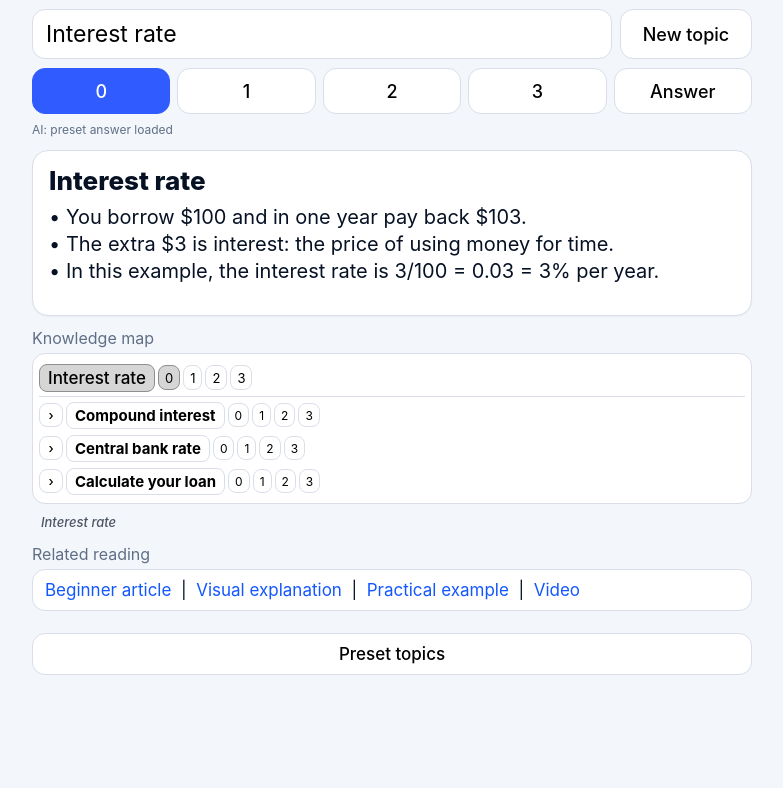
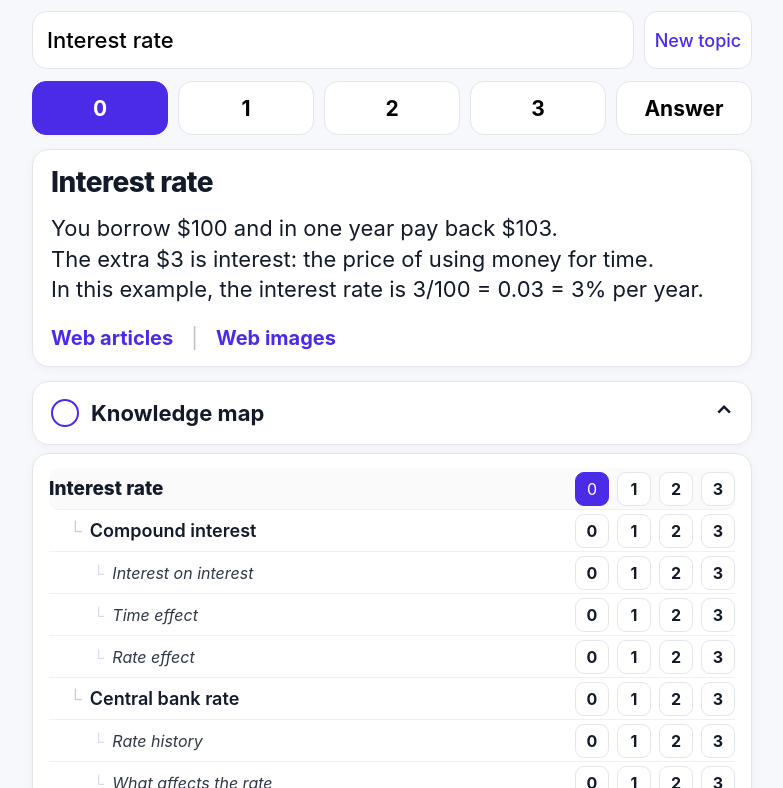
Before and after one commit to Sizifovt/vody-rev31-ai, a website: page index.html in a window 1280 px wide. Shown: the part 79-867 px from the top of the page, without its empty margins (248-1031 px from the left). Before the commit the page ends 800 px from the top, so only its background shows below. Drawn offline with Linux system fonts and the light colour scheme.

Commit message:
Add files via upload

```diff
--- a/index.html
+++ b/index.html
@@ -3,7 +3,7 @@
 <head>
 <meta charset="utf-8">
 <meta name="viewport" content="width=device-width, initial-scale=1">
-<title>VODY correct layout rev32</title>
+<title>VODY correct layout rev33</title>
 <style>
 :root{
   --blue:#2f5bff;
@@ -721,11 +721,222 @@ button{
   .input-row{grid-template-columns:1fr 108px}
   #newTopicBtn{font-size:15px}
 }
+
+/* Rev33: iPhone-style clean UI, collapsible blocks, readable hierarchy map */
+:root{
+  --blue:#4b2be8;
+  --bg:#f7f8fc;
+  --card:#ffffff;
+  --line:#e2e5ec;
+  --text:#131a29;
+  --muted:#727b8c;
+}
+body{
+  background:var(--bg) !important;
+  color:var(--text) !important;
+  font-family:-apple-system, BlinkMacSystemFont, "SF Pro Display", "SF Pro Text", "Segoe UI", Roboto, Arial, sans-serif !important;
+}
+.logo{
+  color:var(--blue) !important;
+  font-size:33px !important;
+  font-weight:850 !important;
+  letter-spacing:-1.4px !important;
+}
+.slogan{font-size:14px !important; margin-bottom:14px !important;}
+input{
+  min-height:58px !important;
+  border-radius:15px !important;
+  font-size:22px !important;
+  font-weight:500 !important;
+  padding:11px 14px !important;
+}
+.input-row{grid-template-columns:1fr 108px !important; gap:10px !important;}
+#newTopicBtn{font-size:18px !important; color:var(--blue) !important;}
+.controls{gap:10px !important; margin:12px 0 14px !important;}
+.controls button{
+  min-height:54px !important;
+  border-radius:14px !important;
+  font-size:21px !important;
+  font-weight:650 !important;
+}
+button.active, button.primary{
+  background:var(--blue) !important;
+  border-color:var(--blue) !important;
+  color:#fff !important;
+}
+.answer-card, .section-panel, .preset-panel, .more.show{
+  background:var(--card) !important;
+  border:1px solid var(--line) !important;
+  border-radius:17px !important;
+  box-shadow:0 2px 10px rgba(15,23,42,0.045) !important;
+}
+.answer-card{padding:18px 18px 16px !important; margin-bottom:14px !important;}
+.answer-card.loading{min-height:92px; display:flex; align-items:center;}
+.answer-card.loading .text{margin:0 !important; color:var(--blue); font-weight:700;}
+.title{
+  font-size:28px !important;
+  font-weight:850 !important;
+  letter-spacing:-0.5px !important;
+  margin-bottom:16px !important;
+}
+.text{
+  font-size:22px !important;
+  line-height:1.38 !important;
+  white-space:pre-line !important;
+  margin-bottom:18px !important;
+}
+.reading{
+  border:0 !important;
+  border-top:0 !important;
+  padding:4px 0 0 !important;
+  margin:0 !important;
+  display:flex;
+  gap:18px;
+  align-items:center;
+  font-size:20px !important;
+  font-weight:650;
+}
+.reading a{color:var(--blue) !important;}
+.reading-sep{color:#b8becb; font-weight:400;}
+.label,.ai-status{display:none !important;}
+.section-toggle{
+  width:100%;
+  min-height:64px;
+  margin:10px 0 0;
+  padding:0 18px;
+  border-radius:17px;
+  display:flex;
+  align-items:center;
+  justify-content:space-between;
+  color:var(--text);
+  font-size:22px;
+  font-weight:750;
+  background:#fff;
+  box-shadow:0 2px 10px rgba(15,23,42,0.035);
+}
+.section-toggle::before{
+  content:"";
+  width:24px;
+  height:24px;
+  margin-right:12px;
+  border-radius:50%;
+  border:2px solid var(--blue);
+  display:inline-block;
+}
+.section-toggle{justify-content:flex-start;}
+.section-toggle .chev{margin-left:auto; color:var(--text); font-size:22px;}
+.section-panel{
+  display:none;
+  padding:14px 16px 16px;
+  margin:8px 0 14px;
+}
+.section-panel.show{display:block;}
+.map{
+  border:0 !important;
+  padding:0 !important;
+  margin:0 !important;
+  background:transparent !important;
+  box-shadow:none !important;
+}
+.map-row{
+  display:grid;
+  grid-template-columns:minmax(0,1fr) auto;
+  align-items:center;
+  gap:10px;
+  min-height:42px;
+  border-bottom:1px solid #eef0f5;
+}
+.map-row:last-child{border-bottom:0;}
+.map-row.current{background:#fafafa; border-radius:10px;}
+.map-name{
+  min-height:34px !important;
+  border:0 !important;
+  background:transparent !important;
+  padding:0 !important;
+  text-align:left;
+  justify-content:flex-start;
+  color:var(--text) !important;
+  font-size:19px !important;
+  font-weight:760 !important;
+  overflow:hidden;
+  text-overflow:ellipsis;
+  white-space:nowrap;
+}
+.depth-1 .map-name{
+  font-size:18px !important;
+  font-weight:620 !important;
+  padding-left:20px !important;
+}
+.depth-1 .map-name::before{content:"└"; color:#c8c4f3; margin-right:8px;}
+.depth-2 .map-name{
+  font-size:16px !important;
+  font-weight:450 !important;
+  font-style:italic;
+  padding-left:44px !important;
+  color:#303847 !important;
+}
+.depth-2 .map-name::before{content:"└"; color:#d8d5f7; margin-right:8px; font-style:normal;}
+.map-levels{display:flex; gap:8px; align-items:center;}
+.map-level{
+  min-height:34px !important;
+  min-width:34px !important;
+  width:34px !important;
+  padding:0 !important;
+  border-radius:9px !important;
+  font-size:16px !important;
+  font-weight:650 !important;
+  background:#fff !important;
+  color:var(--text) !important;
+  border:1px solid var(--line) !important;
+}
+.map-level.current{
+  background:var(--blue) !important;
+  color:#fff !important;
+  border-color:var(--blue) !important;
+}
+.map-level.touched{background:#f0f1f4 !important;}
+.pathline{display:none !important;}
+.preset-panel{
+  margin:8px 0 14px !important;
+  padding:14px !important;
+}
+.preset-panel.show{display:block !important;}
+.more{
+  display:none;
+  margin:8px 0 14px !important;
+  padding:14px !important;
+  color:var(--muted) !important;
+  font-size:16px !important;
+}
+.more.show{display:block !important;}
+@media(max-width:600px){
+  .wrap{width:calc(100vw - 16px) !important; margin:10px auto 28px !important;}
+  .logo{font-size:29px !important;}
+  .slogan{font-size:12px !important;}
+  input{min-height:50px !important; font-size:19px !important;}
+  .input-row{grid-template-columns:1fr 86px !important; gap:8px !important;}
+  #newTopicBtn{font-size:15px !important;}
+  .controls{gap:7px !important;}
+  .controls button{min-height:45px !important; font-size:17px !important; border-radius:12px !important;}
+  #answerBtn{font-size:15px !important;}
+  .answer-card{padding:15px !important;}
+  .title{font-size:24px !important;}
+  .text{font-size:19px !important;}
+  .reading{font-size:17px !important; gap:12px;}
+  .section-toggle{min-height:55px; font-size:19px;}
+  .map-row{gap:6px; min-height:40px;}
+  .map-name{font-size:17px !important;}
+  .depth-1 .map-name{font-size:16px !important; padding-left:14px !important;}
+  .depth-2 .map-name{font-size:15px !important; padding-left:30px !important;}
+  .map-levels{gap:5px;}
+  .map-level{min-height:29px !important; min-width:29px !important; width:29px !important; font-size:14px !important;}
+}
+
 </style>
 </head>
 <body>
 <main class="wrap">
-  <div class="logo">VODY <span class="revtag">rev32</span></div>
+  <div class="logo">VODY <span class="revtag">rev33</span></div>
   <div class="slogan">Natural Learning Platform · Same Subject. Different Resolution.</div>
 
   <div class="input-row">
@@ -740,23 +951,21 @@ button{
     <button id="b3">3</button>
     <button id="answerBtn">Answer</button>
   </div>
-  <div class="ai-status" id="aiStatus">AI: preset answer loaded</div>
-
-  <section class="answer-card">
+  <section class="answer-card" id="answerCard">
     <h1 class="title" id="title">Interest rate</h1>
     <div class="text" id="answerText"></div>
     <div class="visual memory" id="visual" style="display:none;"></div>
     <div id="specialBox"></div>
+    <div class="reading" id="reading"></div>
   </section>
 
-  <div class="label">Knowledge map</div>
-  <div class="map" id="knowledgeMap"></div>
-  <div class="pathline" id="pathLine"></div>
-
-  <div class="label">Related reading</div>
-  <div class="reading" id="reading"></div>
-
-  <button class="preset-toggle" id="presetToggle">Preset topics</button>
+  <button class="section-toggle open" id="mapToggle">Knowledge map <span class="chev">⌃</span></button>
+  <section class="section-panel show" id="mapPanel">
+    <div class="map" id="knowledgeMap"></div>
+    <div class="pathline" id="pathLine"></div>
+  </section>
+
+  <button class="section-toggle" id="presetToggle">Preset topics <span class="chev">⌄</span></button>
   <div class="preset-panel" id="presetPanel">
     <div class="preset-heading">Field / category</div>
     <div class="preset-grid" id="presetFields"></div>
@@ -764,9 +973,10 @@ button{
     <div class="preset-heading">Topics</div>
     <div class="preset-grid" id="presetTopics"></div>
 
-    <button class="preset-toggle" id="moreBtn">More</button>
-    <div class="more" id="moreText">Later: topic of the day, source mode, and pro/con mode. Rev32 uses real AI through the backend and formats answers as separated idea lines.</div>
   </div>
+
+  <button class="section-toggle" id="moreBtn">More <span class="chev">⌄</span></button>
+  <div class="more" id="moreText">Later: topic of the day, source mode, and pro/con mode. Rev33 keeps the interface clean while preserving live AI connection.</div>
 </main>
 
 <script>
@@ -831,9 +1041,9 @@ async function requestAIForCurrent(){
 
   c.aiLoading[level] = true;
   c.aiError = false;
-  c.levels[level] = `Asking AI for Level ${level}: ${levelName(level)}...`;
+  c.levels[level] = "Asking AI...";
   render();
-  setAIStatus("AI: requesting live answer...");
+  setAIStatus("Asking AI...");
 
   try{
     const response = await fetch(AI_ENDPOINT, {
@@ -860,7 +1070,7 @@ async function requestAIForCurrent(){
     setAIStatus("AI: live answer loaded");
   } catch(err){
     c.aiError = true;
-    c.levels[level] = "AI connection failed. Check that the Rev32 backend is running and that OPENAI_API_KEY is set on the server. No fake browser answer is being shown.";
+    c.levels[level] = "AI connection failed. Check that the Rev33 backend is running and that OPENAI_API_KEY is set on the server. No fake browser answer is being shown.";
     setAIStatus("AI: connection failed", true);
   } finally {
     c.aiLoading[level] = false;
@@ -1428,11 +1638,12 @@ function visualPlainText(kind){
 }
 
 function renderReading(){
-  document.getElementById("reading").innerHTML =
-    `<a target="_blank" href="${searchUrl("beginner explanation")}">Beginner article</a> &nbsp;|&nbsp; ` +
-    `<a target="_blank" href="${searchUrl("visual explanation")}">Visual explanation</a> &nbsp;|&nbsp; ` +
-    `<a target="_blank" href="${searchUrl("practical example")}">Practical example</a> &nbsp;|&nbsp; ` +
-    `<a target="_blank" href="${searchUrl("video")}">Video</a>`;
+  const el = document.getElementById("reading");
+  if(!el) return;
+  el.innerHTML =
+    `<a target="_blank" href="${searchUrl("web articles")}">Web articles</a>` +
+    `<span class="reading-sep">|</span>` +
+    `<a target="_blank" href="${searchUrl("web images")}">Web images</a>`;
 }
 
 function splitIntoIdeaLines(raw){
@@ -1455,8 +1666,12 @@ function splitIntoIdeaLines(raw){
 
   return lines.map(line => {
     let clean = line.replace(/^[-*•]\s*/, "").replace(/^\d+[.)]\s*/, "").trim();
-    return clean ? "• " + clean : "";
+    return clean || "";
   }).filter(Boolean).join("\n");
+}
+
+function displayTitle(title){
+  return String(title || "").replace(/\s*\([^)]*\)\s*$/, "").trim();
 }
 
 function render(){
@@ -1469,8 +1684,13 @@ function render(){
     if(btn) btn.classList.toggle("active", level===n);
   });
   document.getElementById("topicInput").value = c.title;
-  document.getElementById("title").textContent = c.title;
-  document.getElementById("answerText").textContent = splitIntoIdeaLines(c.levels[level] || c.levels[1] || "");
+  const rawText = c.levels[level] || c.levels[1] || "";
+  const isLoading = /^Asking AI/.test(String(rawText).trim());
+  document.getElementById("answerCard").classList.toggle("loading", isLoading);
+  document.getElementById("title").style.display = isLoading ? "none" : "block";
+  document.getElementById("reading").style.display = isLoading ? "none" : "flex";
+  document.getElementById("title").textContent = displayTitle(c.title);
+  document.getElementById("answerText").textContent = isLoading ? "Asking AI..." : splitIntoIdeaLines(rawText);
 
   const visual = document.getElementById("visual");
   const diagram = integralDiagram(c.title);
@@ -1642,25 +1862,23 @@ function calculateLoan(){
     `<b>Total interest:</b> ${money(totalInterest)}`;
 }
 
-function nodeButton(nodeObj, nodePath, depth){
-  const wrap = document.createElement("div");
-  wrap.className = depth === 0 ? "map-root" : (depth === 1 ? "map-node" : "map-child");
-  wrap.dataset.depth = depth;
-
-  const topicButton = document.createElement("button");
+function mapRow(nodeObj, nodePath, depth){
+  const row = document.createElement("div");
   const isCurrent = current().title === nodeObj.title;
   const wasTouched = !!touched[nodeObj.title];
-  topicButton.className = "map-topic" + (isCurrent ? " current" : (wasTouched ? " touched" : ""));
-  topicButton.textContent = nodeObj.title;
-  topicButton.onclick = () => {
+  row.className = "map-row depth-" + depth + (isCurrent ? " current" : (wasTouched ? " touched" : ""));
+
+  const name = document.createElement("button");
+  name.className = "map-name";
+  name.textContent = displayTitle(nodeObj.title);
+  name.onclick = () => {
     path = nodePath.slice();
-    if(nodePath.length >= 2){
-      collapsed[nodePath[0].title + "::" + nodePath[1].title] = false;
-    }
     render();
   };
-  wrap.appendChild(topicButton);
-
+  row.appendChild(name);
+
+  const levels = document.createElement("div");
+  levels.className = "map-levels";
   [0,1,2,3].forEach(n=>{
     const b = document.createElement("button");
     const currentLevel = isCurrent && n === level;
@@ -1669,15 +1887,12 @@ function nodeButton(nodeObj, nodePath, depth){
     b.textContent = n;
     b.onclick = () => {
       path = nodePath.slice();
-      if(nodePath.length >= 2){
-        collapsed[nodePath[0].title + "::" + nodePath[1].title] = false;
-      }
       setLevel(n);
     };
-    wrap.appendChild(b);
+    levels.appendChild(b);
   });
-
-  return wrap;
+  row.appendChild(levels);
+  return row;
 }
 
 function renderKnowledgeMap(){
@@ -1685,48 +1900,16 @@ function renderKnowledgeMap(){
   box.innerHTML = "";
 
   const rootNode = path[0];
-  box.appendChild(nodeButton(rootNode, [rootNode], 0));
+  box.appendChild(mapRow(rootNode, [rootNode], 0));
 
   Object.keys(rootNode.children || {}).forEach(childName=>{
     const child = rootNode.children[childName];
-    const branch = document.createElement("div");
-    branch.className = "map-branch";
-
-    const grandchildren = Object.keys(child.children || {});
-    const header = document.createElement("div");
-    header.className = "map-node";
-
-    if(grandchildren.length){
-      const key = rootNode.title + "::" + child.title;
-      if(collapsed[key] === undefined) collapsed[key] = true;
-      const toggle = document.createElement("button");
-      toggle.className = "map-toggle";
-      toggle.textContent = collapsed[key] ? "›" : "⌄";
-      toggle.onclick = () => {
-        collapsed[key] = !collapsed[key];
-        render();
-      };
-      header.appendChild(toggle);
-    }
-
-    const nodePart = nodeButton(child, [rootNode, child], 1);
-    while(nodePart.firstChild){
-      header.appendChild(nodePart.firstChild);
-    }
-    branch.appendChild(header);
-
-    if(grandchildren.length){
-      const key = rootNode.title + "::" + child.title;
-      const childBox = document.createElement("div");
-      childBox.className = "map-children" + (collapsed[key] ? " collapsed" : "");
-      grandchildren.forEach(gcName=>{
-        const gc = child.children[gcName];
-        childBox.appendChild(nodeButton(gc, [rootNode, child, gc], 2));
-      });
-      branch.appendChild(childBox);
-    }
-
-    box.appendChild(branch);
+    box.appendChild(mapRow(child, [rootNode, child], 1));
+
+    Object.keys(child.children || {}).forEach(gcName=>{
+      const gc = child.children[gcName];
+      box.appendChild(mapRow(gc, [rootNode, child, gc], 2));
+    });
   });
 }
 
@@ -1800,8 +1983,20 @@ document.getElementById("newTopicBtn").onclick = () => {
   document.getElementById("topicInput").focus();
 };
 document.getElementById("topicInput").addEventListener("keydown", e=>{ if(e.key==="Enter") document.getElementById("answerBtn").click(); });
-document.getElementById("presetToggle").onclick = () => document.getElementById("presetPanel").classList.toggle("show");
-document.getElementById("moreBtn").onclick = () => document.getElementById("moreText").classList.toggle("show");
+function togglePanel(buttonId, panelId){
+  const btn = document.getElementById(buttonId);
+  const panel = document.getElementById(panelId);
+  if(!btn || !panel) return;
+  btn.onclick = () => {
+    const open = panel.classList.toggle("show");
+    btn.classList.toggle("open", open);
+    const chev = btn.querySelector(".chev");
+    if(chev) chev.textContent = open ? "⌃" : "⌄";
+  };
+}
+togglePanel("mapToggle", "mapPanel");
+togglePanel("presetToggle", "presetPanel");
+togglePanel("moreBtn", "moreText");
 
 const presetData = {
   "Finance": ["Interest rate", "Inflation", "Mortgage"],
--- a/package.json
+++ b/package.json
@@ -1,6 +1,6 @@
 {
-  "name": "vody-rev32-ai-bullets",
-  "version": "32.0.0",
+  "name": "vody-rev33-ui-cleanup",
+  "version": "33.0.0",
   "type": "module",
   "private": true,
   "scripts": {
--- a/render.yaml
+++ b/render.yaml
@@ -1,6 +1,6 @@
 services:
   - type: web
-    name: vody-rev32-ai-bullets
+    name: vody-rev33-ui-cleanup
     env: node
     buildCommand: npm install
     startCommand: npm start
```
Also changed, not shown: README_REV33.txt (added).
